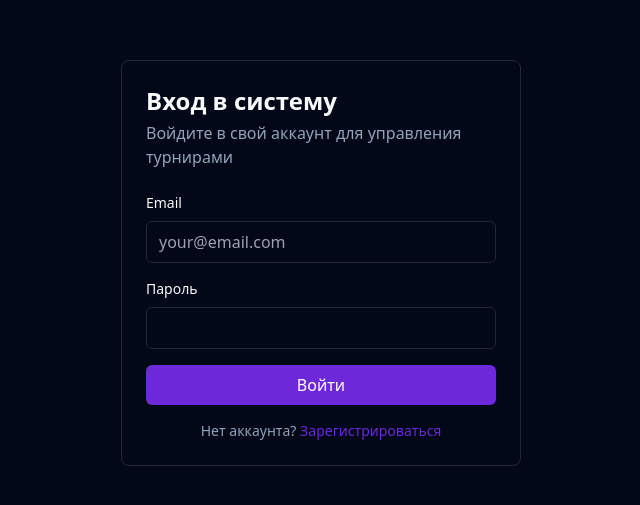
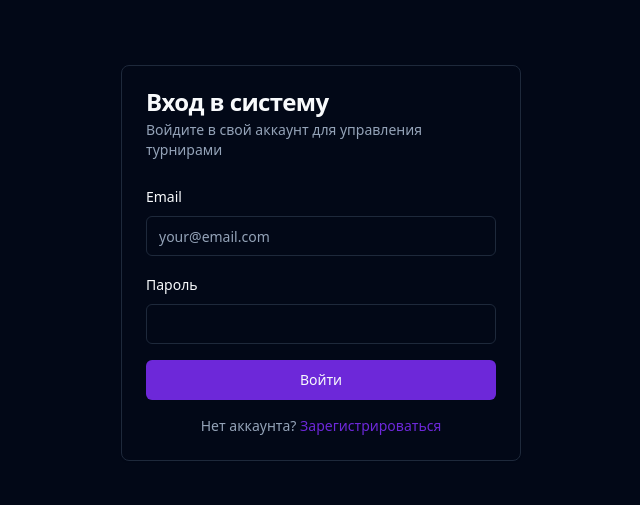
Before and after one commit to Famalan/e-sport-symphony, a React (Vite) app: page /login in a window 1280 px wide. Shown: the part 137-642 px from the top of the page, without its empty margins (319-959 px from the left). Built offline with nearby package versions, Linux system fonts and the light colour scheme.

Commit message:
Reverted to edit 42941731-d037-478c-8858-e9328b4a0f41: "Transfer design to application
Implement the design from the provided reference into the existing application structure.
[skip gpt_engineer]"

```diff
--- a/src/components/CTA.tsx
+++ b/src/components/CTA.tsx
@@ -1,3 +1,5 @@
+import { Button } from "./ui/button";
+
 export const CTA = () => {
   return (
     <div className="py-24 relative">
@@ -11,12 +13,12 @@ export const CTA = () => {
             Join thousands of organizers and players in the ultimate esports tournament platform.
           </p>
           <div className="flex flex-col sm:flex-row gap-4 justify-center">
-            <button className="px-6 py-3 text-lg bg-primary text-white rounded-md hover:bg-primary/90 transition-colors">
+            <Button size="lg" className="text-lg">
               Create Tournament
-            </button>
-            <button className="px-6 py-3 text-lg bg-secondary text-secondary-foreground rounded-md hover:bg-secondary/80 transition-colors">
+            </Button>
+            <Button size="lg" variant="secondary" className="text-lg">
               Contact Sales
-            </button>
+            </Button>
           </div>
         </div>
       </div>
--- a/src/components/Sidebar.tsx
+++ b/src/components/Sidebar.tsx
@@ -1,3 +1,4 @@
+import { NavigationMenu, NavigationMenuItem, NavigationMenuList } from "./ui/navigation-menu";
 import { Trophy, Users, Calendar, Settings, Home } from "lucide-react";
 import { Link } from "react-router-dom";
 
@@ -17,18 +18,21 @@ export const Sidebar = () => {
         <span className="text-xl font-bold">E-Sport Symphony</span>
       </div>
 
-      <nav className="space-y-2">
+      <NavigationMenu orientation="vertical" className="w-full">
+        <NavigationMenuList className="flex-col items-start space-y-2">
           {menuItems.map((item) => (
+            <NavigationMenuItem key={item.label} className="w-full">
               <Link
-            key={item.label}
                 to={item.path}
                 className="flex items-center gap-3 px-4 py-2 w-full rounded-md hover:bg-secondary/50 transition-colors"
               >
                 <item.icon className="w-5 h-5" />
                 <span>{item.label}</span>
               </Link>
+            </NavigationMenuItem>
           ))}
-      </nav>
+        </NavigationMenuList>
+      </NavigationMenu>
     </div>
   );
 };
--- a/src/pages/Index.tsx
+++ b/src/pages/Index.tsx
@@ -1,8 +1,11 @@
+import { Button } from "@/components/ui/button";
+import { Card, CardContent, CardDescription, CardHeader, CardTitle } from "@/components/ui/card";
+import { DashboardLayout } from "@/components/DashboardLayout";
 import { Plus, Users, Calendar } from "lucide-react";
 import { Link } from "react-router-dom";
-import { DashboardLayout } from "@/components/DashboardLayout";
 
 const Index = () => {
+  // Моковые данные для турниров
   const tournaments = [
     {
       id: 1,
@@ -30,19 +33,20 @@ const Index = () => {
           <p className="text-muted-foreground">Управление киберспортивными турнирами</p>
         </div>
         <Link to="/tournaments/create">
-          <button className="inline-flex items-center px-4 py-2 bg-primary text-white rounded-md hover:bg-primary/90 transition-colors">
+          <Button>
             <Plus className="mr-2 h-4 w-4" /> Создать турнир
-          </button>
+          </Button>
         </Link>
       </div>
 
       <div className="grid grid-cols-1 md:grid-cols-2 lg:grid-cols-3 gap-6">
         {tournaments.map((tournament) => (
-          <div key={tournament.id} className="bg-card rounded-lg border border-border p-6 hover:border-primary/50 transition-colors">
-            <div className="mb-4">
-              <h3 className="text-xl font-semibold">{tournament.name}</h3>
-              <p className="text-muted-foreground text-sm">{tournament.type}</p>
-            </div>
+          <Card key={tournament.id} className="hover:border-primary/50 transition-colors">
+            <CardHeader>
+              <CardTitle>{tournament.name}</CardTitle>
+              <CardDescription>{tournament.type}</CardDescription>
+            </CardHeader>
+            <CardContent>
               <div className="space-y-4">
                 <div className="flex items-center gap-2 text-muted-foreground">
                   <Users className="h-4 w-4" />
@@ -56,12 +60,13 @@ const Index = () => {
                   <span className="text-sm font-medium text-primary">
                     {tournament.status}
                   </span>
-                <button className="px-3 py-1 bg-secondary text-secondary-foreground rounded hover:bg-secondary/80 transition-colors text-sm">
+                  <Button variant="secondary" size="sm">
                     Подробнее
-                </button>
+                  </Button>
                 </div>
               </div>
-          </div>
+            </CardContent>
+          </Card>
         ))}
       </div>
     </DashboardLayout>
--- a/src/pages/Login.tsx
+++ b/src/pages/Login.tsx
@@ -1,8 +1,12 @@
+import { Button } from "@/components/ui/button";
+import { Card, CardContent, CardDescription, CardHeader, CardTitle } from "@/components/ui/card";
+import { Form, FormControl, FormField, FormItem, FormLabel, FormMessage } from "@/components/ui/form";
+import { Input } from "@/components/ui/input";
 import { useAuth } from "@/contexts/AuthContext";
+import { zodResolver } from "@hookform/resolvers/zod";
+import { useForm } from "react-hook-form";
 import { Link } from "react-router-dom";
 import { z } from "zod";
-import { useForm } from "react-hook-form";
-import { zodResolver } from "@hookform/resolvers/zod";
 
 const loginSchema = z.object({
   email: z.string().email("Введите корректный email"),
@@ -13,11 +17,7 @@ type LoginForm = z.infer<typeof loginSchema>;
 
 const Login = () => {
   const { signIn } = useAuth();
-  const {
-    register,
-    handleSubmit,
-    formState: { errors },
-  } = useForm<LoginForm>({
+  const form = useForm<LoginForm>({
     resolver: zodResolver(loginSchema),
   });
 
@@ -31,53 +31,46 @@ const Login = () => {
 
   return (
     <div className="min-h-screen flex items-center justify-center bg-background">
-      <div className="w-[400px] bg-card rounded-lg border border-border p-6">
-        <div className="mb-6">
-          <h1 className="text-2xl font-bold">Вход в систему</h1>
-          <p className="text-muted-foreground mt-1">
+      <Card className="w-[400px]">
+        <CardHeader>
+          <CardTitle>Вход в систему</CardTitle>
+          <CardDescription>
             Войдите в свой аккаунт для управления турнирами
-          </p>
-        </div>
-
-        <form onSubmit={handleSubmit(onSubmit)} className="space-y-4">
-          <div className="space-y-2">
-            <label htmlFor="email" className="block text-sm font-medium">
-              Email
-            </label>
-            <input
-              {...register("email")}
-              type="email"
-              id="email"
-              placeholder="your@email.com"
-              className="w-full px-3 py-2 bg-background border border-input rounded-md focus:outline-none focus:ring-2 focus:ring-primary"
+          </CardDescription>
+        </CardHeader>
+        <CardContent>
+          <Form {...form}>
+            <form onSubmit={form.handleSubmit(onSubmit)} className="space-y-4">
+              <FormField
+                control={form.control}
+                name="email"
+                render={({ field }) => (
+                  <FormItem>
+                    <FormLabel>Email</FormLabel>
+                    <FormControl>
+                      <Input placeholder="your@email.com" {...field} />
+                    </FormControl>
+                    <FormMessage />
+                  </FormItem>
+                )}
               />
-            {errors.email && (
-              <p className="text-destructive text-sm">{errors.email.message}</p>
+              <FormField
+                control={form.control}
+                name="password"
+                render={({ field }) => (
+                  <FormItem>
+                    <FormLabel>Пароль</FormLabel>
+                    <FormControl>
+                      <Input type="password" {...field} />
+                    </FormControl>
+                    <FormMessage />
+                  </FormItem>
                 )}
-          </div>
-
-          <div className="space-y-2">
-            <label htmlFor="password" className="block text-sm font-medium">
-              Пароль
-            </label>
-            <input
-              {...register("password")}
-              type="password"
-              id="password"
-              className="w-full px-3 py-2 bg-background border border-input rounded-md focus:outline-none focus:ring-2 focus:ring-primary"
               />
-            {errors.password && (
-              <p className="text-destructive text-sm">{errors.password.message}</p>
-            )}
-          </div>
-
               <div className="flex flex-col gap-4">
-            <button
-              type="submit"
-              className="w-full px-4 py-2 bg-primary text-white rounded-md hover:bg-primary/90 transition-colors"
-            >
+                <Button type="submit" className="w-full">
                   Войти
-            </button>
+                </Button>
                 <p className="text-center text-sm text-muted-foreground">
                   Нет аккаунта?{" "}
                   <Link to="/register" className="text-primary hover:underline">
@@ -86,7 +79,9 @@ const Login = () => {
                 </p>
               </div>
             </form>
-      </div>
+          </Form>
+        </CardContent>
+      </Card>
     </div>
   );
 };
```
Lines whose indentation alone changed are shown as unchanged.
